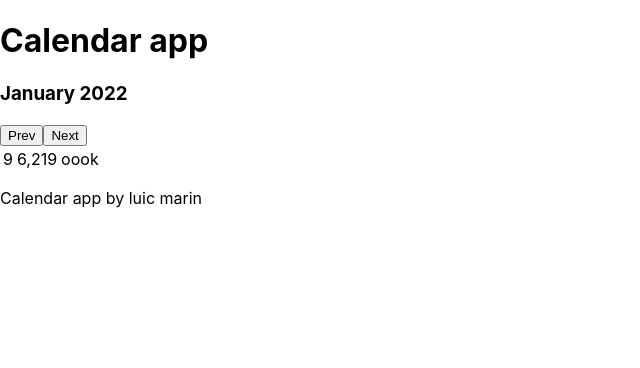
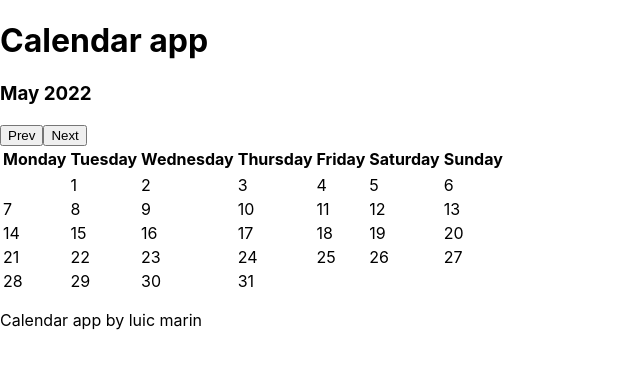
Before and after one commit to AcidBurnHen/swtichy, a Next.js app: page / in a window 1280 px wide. Shown: the top 368 px of the page, without its empty margins (0-640 px from the left). Built offline with nearby package versions, Linux system fonts and the light colour scheme.

Commit message:
Finished some basic calendar functionalities

```diff
--- a/components/Calendar.tsx
+++ b/components/Calendar.tsx
@@ -1,15 +1,54 @@
-import React, { FunctionComponent } from "react";
-import { getDate } from "../lib/datetime";
+import React, { FunctionComponent, ReactElement } from "react";
+import { getMonthAndYear, getWeekdays, getFirstDayOfMonth, getDaysOfMonth } from "../lib/datetime";
 
 const Calendar: FunctionComponent = () => {
-  const date = new Date();
+  const date: Date = new Date();
+  const weekdays: String[] = getWeekdays(date);
+  const month: String = getMonthAndYear(date);
+  const firstDay: Number = getFirstDayOfMonth(date);
+  const monthDays: Number = getDaysOfMonth(date);
 
-  console.log(getDate(date));
+  const tableHeadings: ReactElement[] = weekdays.map((day, index) => {
+    return <th key={index}>{day}</th>;
+  });
+
+  let emptySpace: any[] = [];
+  for (let i = 0; i < firstDay; i++) {
+    emptySpace.push(<td>{""}</td>);
+  }
+
+  let daysInAMonth: any[] = [];
+  for (let d = 1; d <= monthDays; d++) {
+    daysInAMonth.push(<td key={d}>{d}</td>);
+  }
+
+  const totalSpace: any[] = [...emptySpace, ...daysInAMonth];
+  let rows: any[] = [];
+  let cells: any[] = [];
+
+  totalSpace.forEach((row, i) => {
+    if (i % 7 !== 0) {
+      cells.push(row);
+    } else {
+      rows.push(cells);
+      cells = [];
+      cells.push(row);
+    }
+
+    if (i === totalSpace.length - 1) {
+      rows.push(cells);
+    }
+  });
+
+  let days: ReactElement[] = rows.map((day, index) => {
+    return <tr key={index}>{day}</tr>;
+  });
+
   return (
     <div>
       <div>
         <div>
-          <h3>January 2022</h3>
+          <h3>{month}</h3>
         </div>
         <div>
           <button>Prev</button>
@@ -18,13 +57,10 @@ const Calendar: FunctionComponent = () => {
       </div>
       <div>
         <table>
-          <tbody>
-            <tr>
-              <td>9</td>
-              <td>6,219</td>
-              <td>oook</td>
-            </tr>
-          </tbody>
+          <thead>
+            <tr>{tableHeadings}</tr>
+          </thead>
+          <tbody>{days}</tbody>
         </table>
       </div>
     </div>
--- a/lib/datetime.ts
+++ b/lib/datetime.ts
@@ -1,7 +1,28 @@
 import moment from "moment";
 const date = new Date();
 
-export const getDate = (date): Number => moment(date).date();
+export const getMonthAndYear = (date): String => {
+  const month = moment(date).month();
+  const monthAndYear = moment(date).month(month).format("MMMM YYYY");
+
+  return monthAndYear;
+};
+
+export const getDays = (date): Number => moment(date).weekday();
+
+export const getWeekdays = (date): String[] => {
+  const days = moment.weekdays();
+  days.push(days.shift());
+
+  return days;
+};
+
 export const getMonth = (date): Number => moment(date).month();
-export const getYear = (date): Number => moment(date).year();
-export const getWeekday = (date): String => moment(date).format("dddd");
+
+export const getDaysOfMonth = (date): Number => moment(date).daysInMonth();
+
+export const getFirstDayOfMonth = (date): Number => {
+  const day = moment(date).startOf("month").format("DD");
+
+  return Number(day);
+};
--- a/package.json
+++ b/package.json
@@ -20,5 +20,8 @@
     "eslint": "8.16.0",
     "eslint-config-next": "12.1.6",
     "typescript": "^4.7.2"
+  },
+  "resolutions": {
+    "moment": "2.29.3"
   }
 }
--- a/tsconfig.json
+++ b/tsconfig.json
@@ -10,6 +10,7 @@
     "incremental": true,
     "esModuleInterop": true,
     "module": "esnext",
+    "moduleResolution": "node",
     "resolveJsonModule": true,
     "isolatedModules": true,
     "jsx": "preserve"
```
